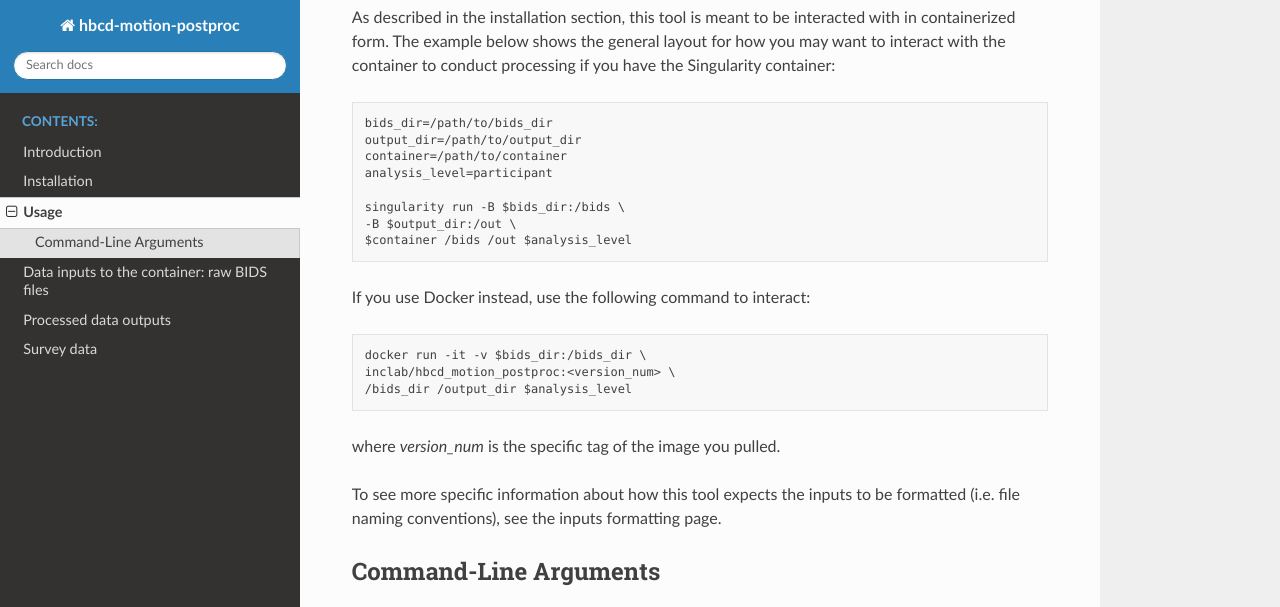
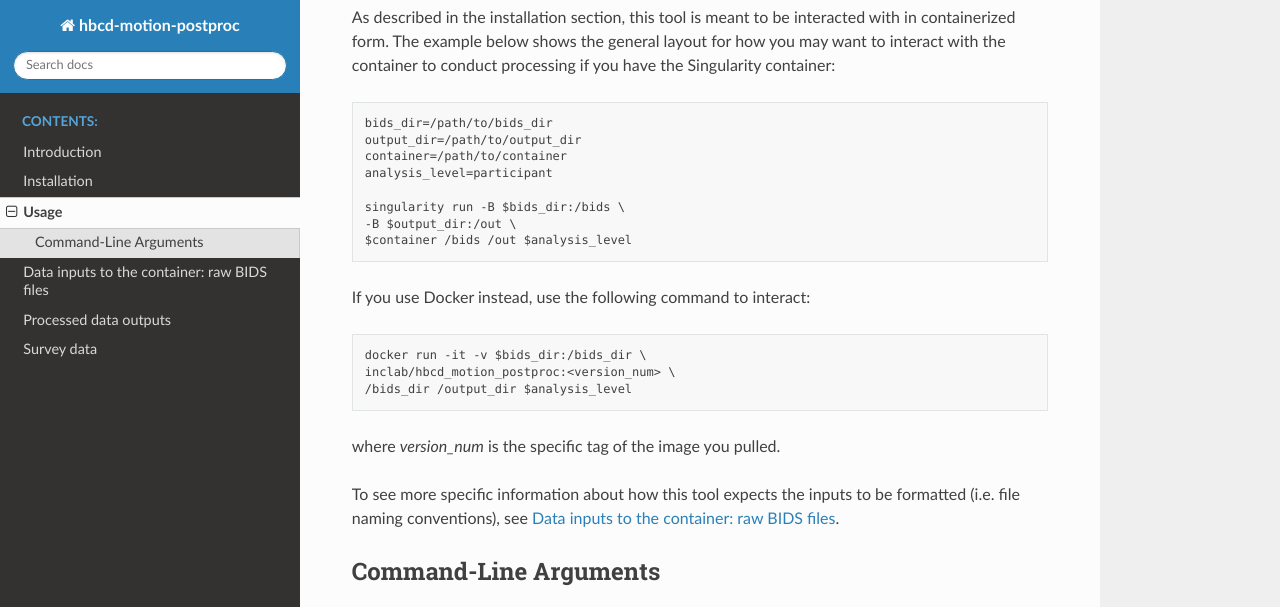
Before and after one commit to ohspc89/hbcd_motion_postproc, a Sphinx documentation site: the page built from docs/source/usage.rst, in a window 1280 px wide and 900 px high, scrolled down 514 px, cut to the strip 0-607 px from the top of the window. Built offline with Sphinx 7.4.7 and the Read the Docs theme 3.1.0, drawn with Linux system fonts in a browser that asks for light colours.

Commit message:
correct reference

```diff
--- a/docs/source/usage.rst
+++ b/docs/source/usage.rst
@@ -47,7 +47,7 @@ where `version_num` is the specific tag of the image you pulled.
 
 To see more specific information about how this tool expects
 the inputs to be formatted (i.e. file naming conventions),
-see the inputs formatting page.
+see :ref:`inputs`.
 
 .. _command-line-args:
 
```
